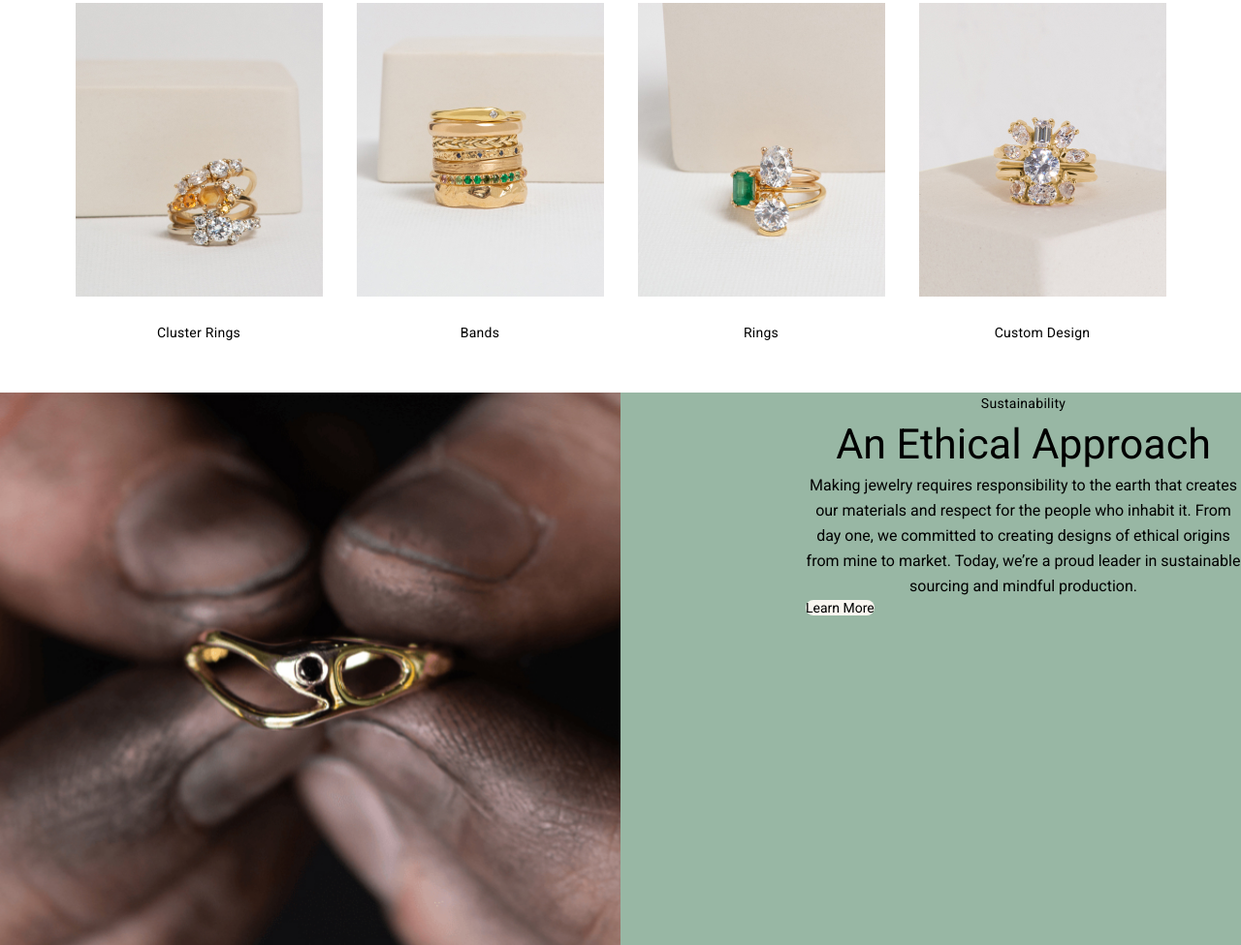
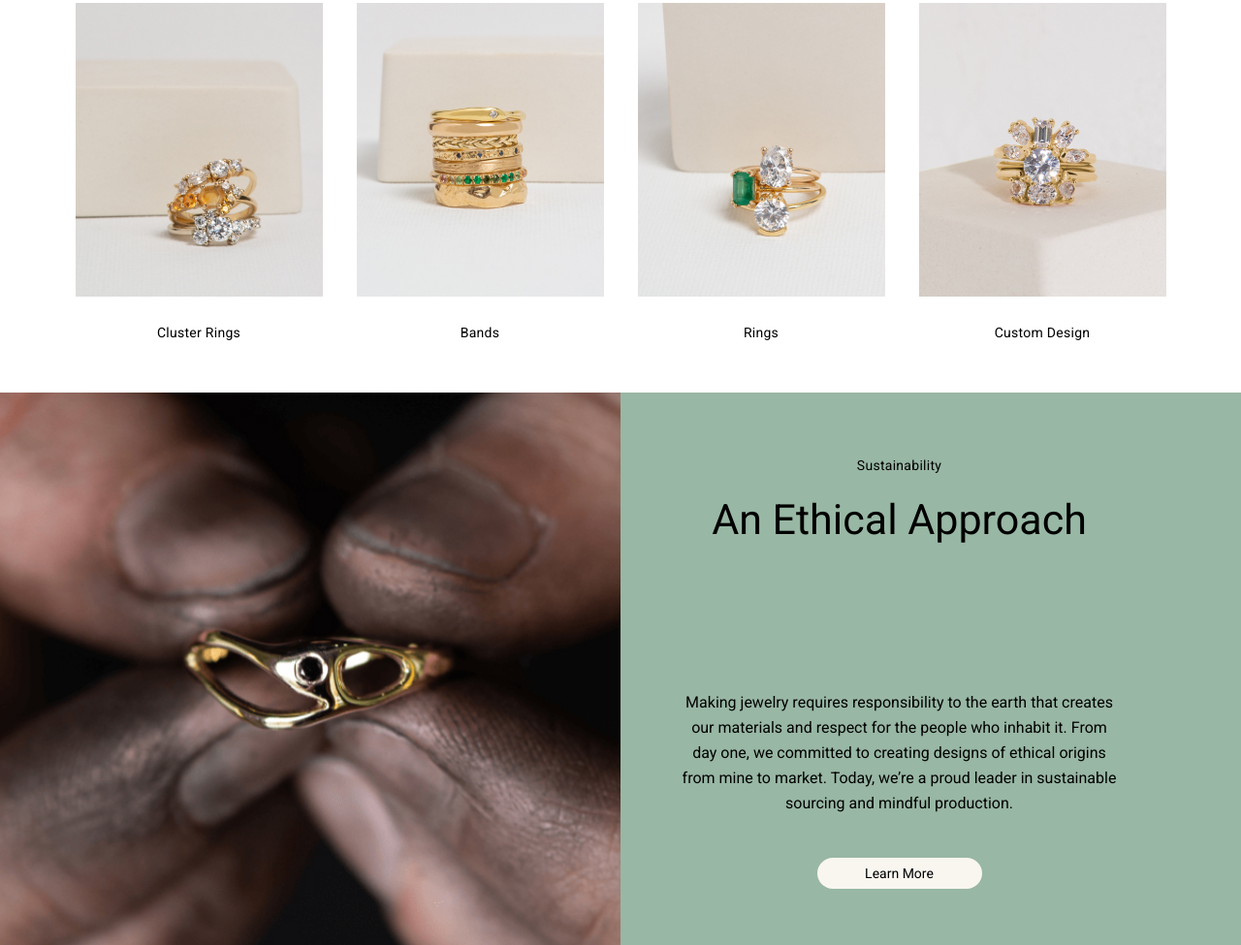
Before and after one commit to SlavikDemian/Custom-Jewelry, a plain HTML site: page index.html in a window 1280 px wide. Shown: the part 1011-1986 px from the top of the page at 97% size. Drawn offline with nearby package versions, Linux system fonts and the light colour scheme.

Commit message:
practice 3

```diff
--- a/css/style.css
+++ b/css/style.css
@@ -217,14 +217,17 @@
     height: 100%;
 }
 
-.ethical_article_container {
-    max-width: 1050px;
+/*.ethical_article_container {*/
+/*    max-width: 1050px;*/
+/*    margin: auto;*/
+/*    padding: 64px 0 57px 0;*/
+/*}*/
 
-}
+
 .ethical_container {
     max-width: 449px;
     position: absolute;
-    right: 0;
+    right: 10%;
     top: 0;
 }
 
@@ -236,6 +239,7 @@
     text-align: center;
     letter-spacing: 0.28px;
     color: #000000;
+    padding: 64px 0 14px 0;
 }
 .ethical_container h2 {
     font-family: 'Roboto', sans-serif;
@@ -244,6 +248,7 @@
     line-height: 60px;
     text-align: center;
     color: #000000;
+    padding-bottom: 146px;
 }
 .ethical_container p {
     font-family: 'Roboto', sans-serif;
@@ -252,6 +257,7 @@
     line-height: 26px;
     text-align: center;
     color: #000000;
+    padding-bottom: 43px
 }
 .ethical_container a {
     font-family: 'Roboto', sans-serif;
@@ -264,4 +270,9 @@
     text-decoration: none;
     background-color: #F9F6F0;
     border-radius: 20px;
+    padding: 8px 0;
+    display: flex;
+    justify-content: center;
+    max-width: 170px;
+    margin: auto;
 }
--- a/index.html
+++ b/index.html
@@ -74,7 +74,7 @@
     <section class="ethical">
         <div class="ethical_img">
         </div>
-        <article class="ethical_article_container" >
+<!--        <article class="ethical_article_container" >-->
             <div class="ethical_container">
                 <h4>Sustainability</h4>
                 <h2>An Ethical Approach</h2>
@@ -83,7 +83,7 @@
                     to market. Today, we’re a proud leader in sustainable sourcing and mindful production.</p>
                 <a href="#">Learn More</a>
             </div>
-        </article>
+<!--        </article>-->
     </section>
 </main>
 </body>
```
